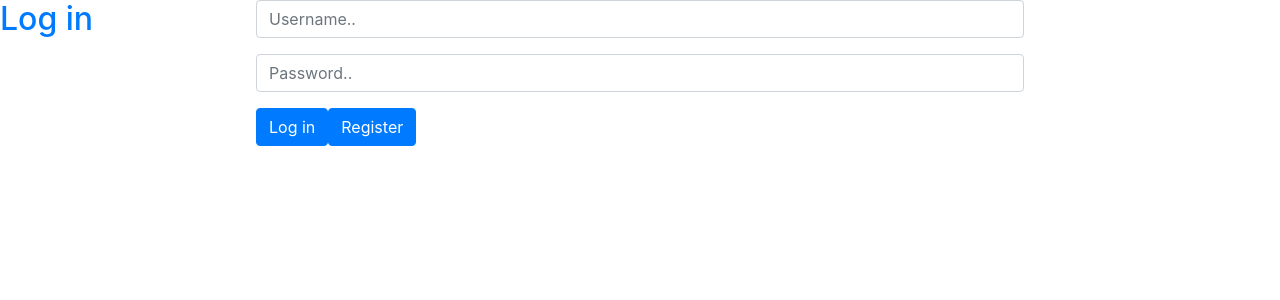
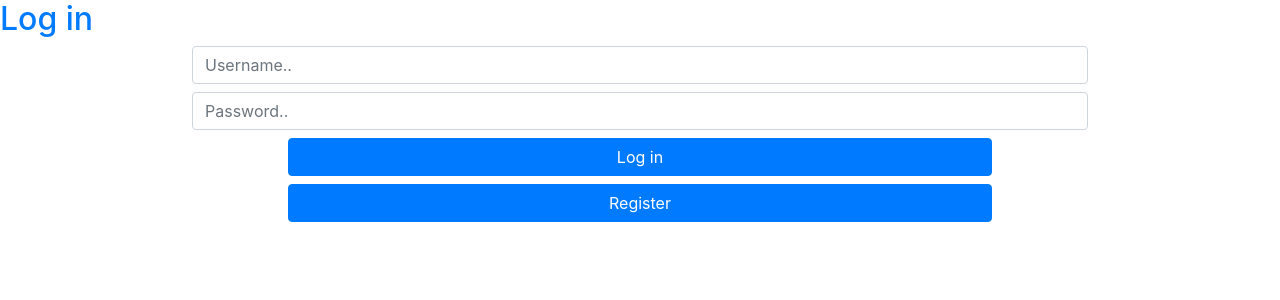
Before and after one commit to smartywebdev0119/spring-market-bidding, a Vue app in the folder src/main/resources/frontend/: page /login in a window 1280 px wide. Shown: the top 300 px of the page. Built offline with nearby package versions, Linux system fonts and the light colour scheme.

Commit message:
Styling, preparing for merge in custom-bootstrap color

```diff
--- a/src/main/resources/frontend/src/App.vue
+++ b/src/main/resources/frontend/src/App.vue
@@ -11,4 +11,10 @@ export default class App extends Vue {
 }
 </script>
 
-<style></style>
+<style>
+*{
+  margin: 0;
+  padding: 0;
+  box-sizing: border-box;
+}
+</style>
--- a/src/main/resources/frontend/src/views/Login.vue
+++ b/src/main/resources/frontend/src/views/Login.vue
@@ -2,22 +2,8 @@
   <div class="login-wrapper">
     <h2 class="text-primary">Log in</h2>
     <form @submit.prevent="loginForm">
-      <div class="form-group">
-        <input
-          type="email"
-          required
-          class="form-control"
-          placeholder="Username.."
-        />
-      </div>
-      <div class="form-group">
-        <input
-          type="password"
-          required
-          class="form-control"
-          placeholder="Password.."
-        />
-      </div>
+      <input type="email" required class="form-control" placeholder="Username.." />
+      <input type="password" required class="form-control" placeholder="Password.." />
       <button class="btn btn-primary" type="submit" value="submit">
         Log in
       </button>
@@ -38,15 +24,19 @@ export default class Login extends Vue {
 </script>
 
 <style lang="scss" scoped>
-.login-wrapper {
+.login-wrapper form {
   display: grid;
-  grid-template-columns: 1fr 3fr 1fr;
-  h2 {
-    grid-column: 1/2;
+  grid-template-columns: 1fr;
+  row-gap: 8px;
+
+  input{
+    width: 70%;
+    justify-self: center;
   }
 
-  .form-group {
-    grid-column: 1/2;
+  .btn{
+    width: 55%;
+    justify-self: center;
   }
 }
 </style>
```
